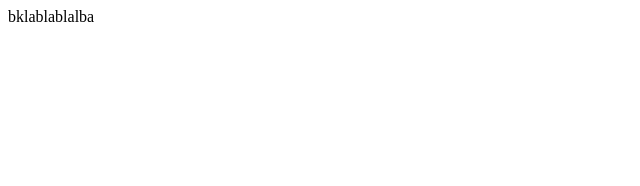
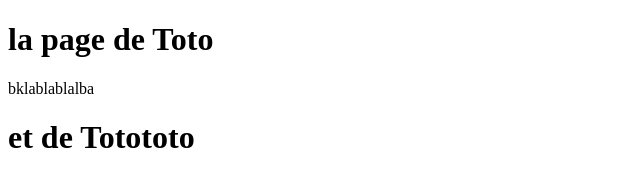
Before and after one commit to tomitomo/exo1, a plain HTML site: page index.html in a window 1280 px wide. Shown: the whole page, without its empty margins (0-640 px from the left). Drawn offline with Linux system fonts and the light colour scheme.

Commit message:
ajout de Toto et de Totototo

```diff
--- a/index.html
+++ b/index.html
@@ -5,7 +5,8 @@
 	<title>exo GIT</title>
 </head>
 <body>
-	bklablablalba
-
+	<h1>la page de Toto</h1>
+	<p>bklablablalba</p>
+	<h1>et de Totototo</h1>
 </body>
 </html>
```
